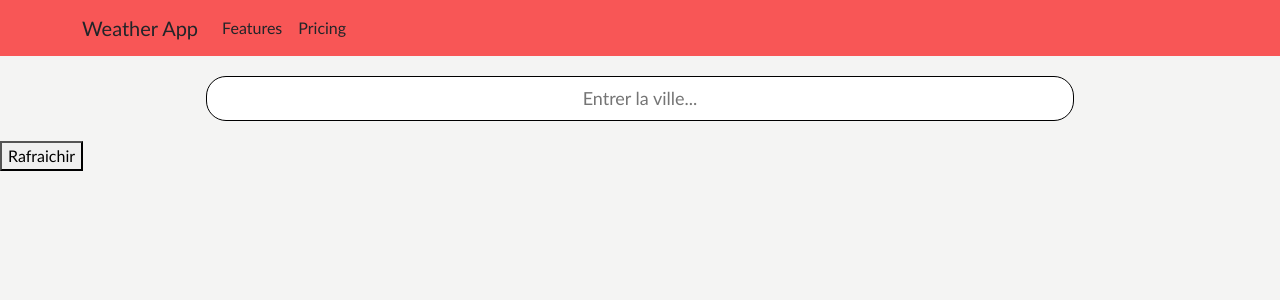
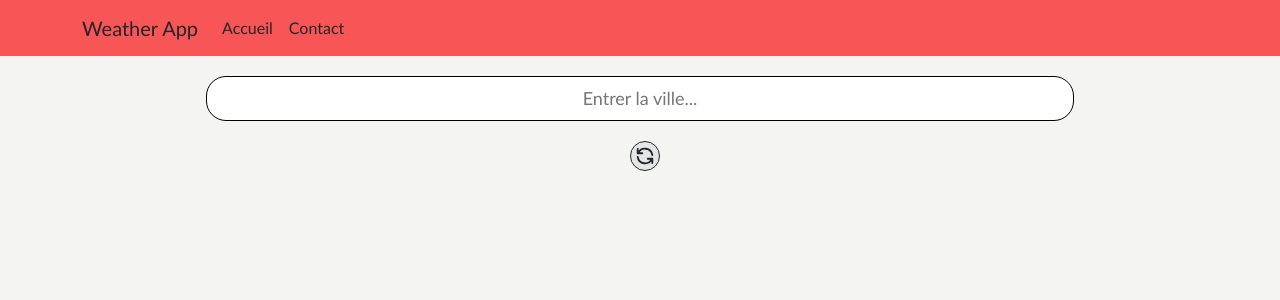
Before and after one commit to Radouane0/weather-app, a React (Create React App) app: page /home in a window 1280 px wide. Shown: the top 300 px of the page. Built offline with nearby package versions, Linux system fonts and the light colour scheme.

Commit message:
refresh data 2e page + changement format du jour

```diff
--- a/src/components/NavBar/NavBar.js
+++ b/src/components/NavBar/NavBar.js
@@ -14,8 +14,8 @@ const NavBar = () => {
                 <Navbar.Toggle aria-controls="responsive-navbar-nav" />
                 <Navbar.Collapse id="responsive-navbar-nav">
                     <Nav className="me-auto">
-                        <Nav.Link href="#features">Features</Nav.Link>
-                        <Nav.Link href="#pricing">Pricing</Nav.Link>
+                        <Nav.Link href="/home">Accueil</Nav.Link>
+                        <Nav.Link href="/contact">Contact</Nav.Link>
                     </Nav>
                 </Navbar.Collapse>
             </Container>
--- a/src/pages/DayPage/DayPage.js
+++ b/src/pages/DayPage/DayPage.js
@@ -1,6 +1,9 @@
 import React, { useState, useEffect } from 'react';
 import { useParams } from 'react-router-dom';
+import axios from 'axios';
 import WeatherDayList from './WeatherDayList/WeatherDayList';
+import { HiOutlineRefresh } from 'react-icons/hi';
+import { capitalizeFirstLetter } from '../../utils/string'
 
 import './DayPage.scss';
 
@@ -11,9 +14,8 @@ const DayPage = () => {
   const [daysData, setDaysData] = useState([{}]);
 
   const getDayOfWeek = (day) => {
-    const days = ["Lundi", "Mardi", "Mercredi", "Jeudi", "Vendredi", "Samedi", "Dimanche"];
-    const dayNumber = new Date(day).getDay();
-    return days[dayNumber];
+    const dayString = new Date(day).toLocaleDateString('fr-FR', { weekday: 'long', year: 'numeric', month: 'long', day: 'numeric' })
+    return capitalizeFirstLetter(dayString);
   }
 
   useEffect(() => {
@@ -34,14 +36,30 @@ const DayPage = () => {
     }
   }, [params.day]);
 
-  console.log(data)
+  const getWeather = (location) => {
+    setData({})
+    const url = `http://api.openweathermap.org/data/2.5/forecast?q=${location}&lang=fr&appid=d8c4fc4492eda4421e39db791d83f82e&units=metric`;
+    axios.get(url).then((response) => {
+      setData(response.data)
+      console.log(response.data)
+      localStorage.setItem("weather", JSON.stringify(response.data));
+    }).catch((error) => {
+      console.error('Error fetching data', error)
+    })
+  }
+
+  const handleRefresh = () => {
+    if (data.city) {
+      getWeather(data.city.name);
+    }
+  }
 
   if (data.city) {
     return (
       <div id="dayPage">
+        <p className='city'>{data.city.name} <HiOutlineRefresh className='refresh' onClick={handleRefresh}/></p>
         <p className='day'>{getDayOfWeek(params.day)}</p>
-        <p className='city'>{data.city.name}</p>
-        <WeatherDayList data={daysData} />
+        <WeatherDayList data={daysData}/>
       </div>
     );
   }
--- a/src/pages/DayPage/DayPage.scss
+++ b/src/pages/DayPage/DayPage.scss
@@ -1,13 +1,24 @@
+.city {
+    display: flex;
+    justify-content: center;
+    font-size: 25px;
+    padding: 10px;
+    margin-bottom: 0;
+
+    .refresh {
+        cursor: pointer;
+        align-self: center;
+        margin-left: 10px;
+        border: 1px solid;
+        border-radius: 15px;
+        font-size: 30px;
+        padding: 3px;
+        background-color: #e5e5e5;
+    }
+}
+
 .day {
     display: flex;
     justify-content: center;
     font-size: 25px;
-    margin-top: 5px;
-    margin-bottom: 0;
 }
-
-.city {
-    display: flex;
-    justify-content: center;
-    font-size: 25px;
-}
--- a/src/pages/DayPage/WeatherDay/WeatherDay.js
+++ b/src/pages/DayPage/WeatherDay/WeatherDay.js
@@ -4,7 +4,8 @@ import { GiWaterDrop } from 'react-icons/gi'
 
 import "./WeatherDay.scss";
 
-const WeatherDay = ({elt}) => {
+const WeatherDay = ({ elt }) => {
+
     return (
         <div className='block-3 center'>
             <h5>{elt.dt_txt.slice(11, 13)}H</h5>
--- a/src/pages/DayPage/WeatherDay/WeatherDay.scss
+++ b/src/pages/DayPage/WeatherDay/WeatherDay.scss
@@ -9,10 +9,10 @@
     padding: 5px;
 
     .temp-icon-p2 {
-        font-size: 22px;
+        font-size: 25px;
     }
 
     .humidity-icon-p2 {
-        font-size: 18px;
+        font-size: 20px;
     }
 }
--- a/src/pages/DayPage/WeatherDayList/WeatherDayList.js
+++ b/src/pages/DayPage/WeatherDayList/WeatherDayList.js
@@ -1,7 +1,7 @@
 import React from 'react';
 import WeatherDay from '../WeatherDay/WeatherDay';
 
-const WeatherDayList = ({data}) => {
+const WeatherDayList = ({ data }) => {
     console.log(data)
     return (
         <div>
--- a/src/pages/Home/CityName/CityName.js
+++ b/src/pages/Home/CityName/CityName.js
@@ -1,12 +1,21 @@
 import React from 'react';
 import './CityName.scss';
+import { HiOutlineRefresh } from 'react-icons/hi'
 
-const CityName = ({ data }) => {
-    return (
-          <div id="cityName">
-            <p>{data.city ? data.city.name : ''}</p>
-          </div>
-    )
+const CityName = ({ data, getWeather }) => {
+
+  const handleRefresh = () => {
+    if (data.city) {
+      getWeather(data.city.name);
+    }
+  }
+
+  return (
+        <div id="cityName">
+          <p>{data.city ? data.city.name : ''}</p>
+          <HiOutlineRefresh className='refresh' onClick={handleRefresh}/>
+        </div>
+  )
 }
 
 export default CityName;
--- a/src/pages/Home/CityName/CityName.scss
+++ b/src/pages/Home/CityName/CityName.scss
@@ -6,4 +6,15 @@
     p {
         margin-bottom: 0;
     }
+
+    .refresh {
+        cursor: pointer;
+        align-self: center;
+        margin-left: 10px;
+        border: 1px solid;
+        border-radius: 15px;
+        font-size: 30px;
+        padding: 3px;
+        background-color: #e5e5e5;
+    }
 }
--- a/src/pages/Home/Home.js
+++ b/src/pages/Home/Home.js
@@ -18,6 +18,7 @@ const Home = () => {
   }, []);
 
   const getWeather = (location) => {
+    setData({})
     const url = `http://api.openweathermap.org/data/2.5/forecast?q=${location}&lang=fr&appid=d8c4fc4492eda4421e39db791d83f82e&units=metric`;
     axios.get(url).then((response) => {
       setData(response.data)
@@ -28,17 +29,10 @@ const Home = () => {
     })
   }
 
-  const handleRefresh = () => {
-    if (data.city) {
-      getWeather(data.city.name);
-    }
-  }
-
   return (
     <div id="home">
         <SearchBar getWeather={getWeather}/>
-        <button onClick={handleRefresh}>Rafraichir</button>
-        <CityName data={data}/>
+        <CityName data={data} getWeather={getWeather}/>
         <WeatherList data={data} />
     </div>
   );
--- /dev/null
+++ b/src/utils/string.js
@@ -0,0 +1,3 @@
+export function capitalizeFirstLetter(string) {
+    return string.charAt(0).toUpperCase() + string.slice(1);
+}
```
